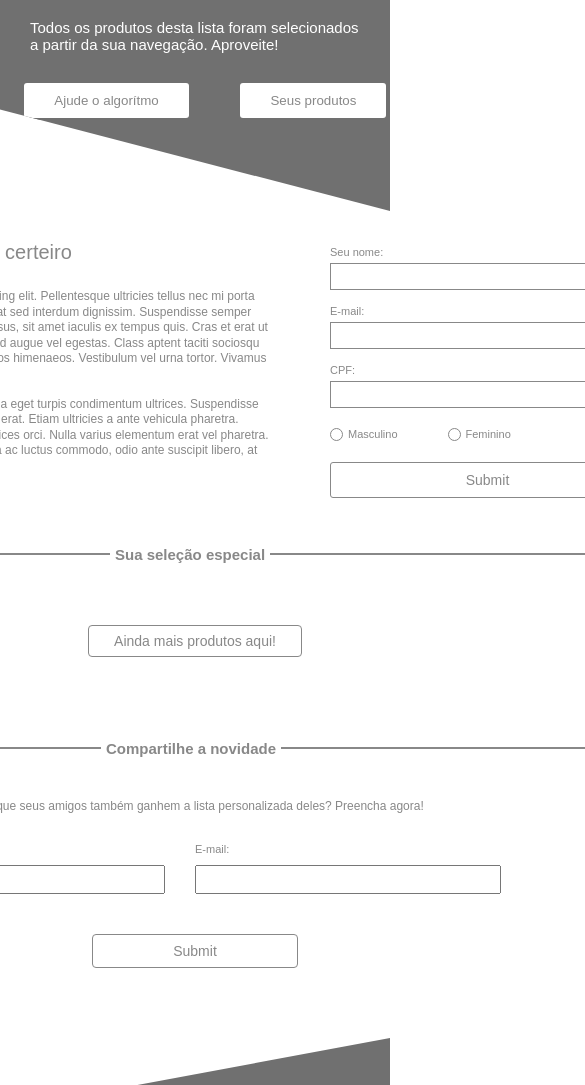
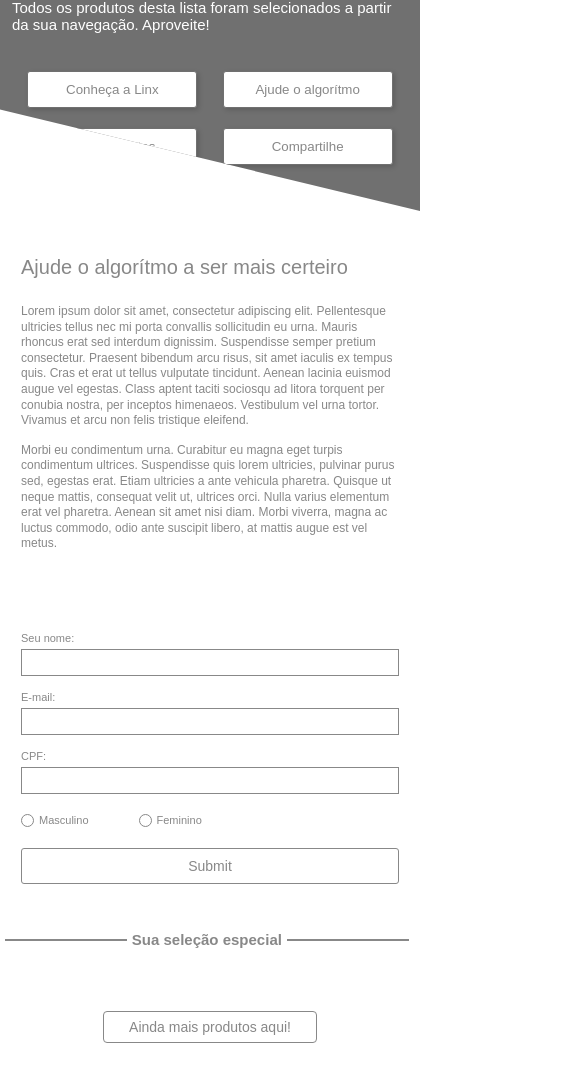
Before and after one commit to isabeiro/landing-page, a plain HTML site: page index.html in a window 390 px wide. Shown: the part 139-1224 px from the top of the page, 585 px wide, since content can reach past the window. Drawn offline with Linux system fonts and the light colour scheme; no server answers.

Commit message:
adicionando design responsivo, max width 420px

```diff
--- a/index.html
+++ b/index.html
@@ -110,7 +110,7 @@
 
                     </div>
 
-                    <input type="submit" class="submit" id="secondSubmit">
+                    <input type="submit" class="submit" id="secondSubmit" value="Enviar agora">
                 </form>
 
 
--- a/style/style.scss
+++ b/style/style.scss
@@ -3,9 +3,7 @@
     --color-primary: #FFFFFF;
     --color-dark-grey: #707070;
     --color-light-grey: #888888;
-    --color-lighter-grey: #00000029;
-
-    @import url('https://fonts.googleapis.com/css2?family=Fraunces:opsz,wght@9..144,700&family=Roboto:wght@400;700&display=swap');
+    --color-dark: #00000029;
 }
 
 * {
@@ -33,14 +31,12 @@ header {
     display: flex;
     align-items: center;
     flex-direction: column;
-    background: var(--color-dark-grey);
     clip-path: polygon(0 0, 100% 0, 100% 100%, 0 71%);
+    background-color: var(--color-dark-grey);
     color: var(--color-primary);
     font-weight: bold;
     letter-spacing: 0px;
     padding-top: 50px;
-
-
 
     .firstSentence {
         font-weight: 100;
@@ -67,7 +63,7 @@ header {
             padding: 10px 30px;
             border: 0;
             border-radius: 3px;
-            box-shadow: 2px 2px var(--color-dark-grey);
+            box-shadow: 2px 2px 5px var(--color-dark);
             color: var(--color-light-grey);
             background-color: var(--color-primary);
         }
@@ -206,7 +202,6 @@ header {
         align-items: center;
 
         .title {
-
             width: 100%;
 
             h3::before,
@@ -219,16 +214,13 @@ header {
                 margin: 20px 5px;
             }
 
-
             h3 {
                 display: flex;
                 align-items: center;
                 font-size: 15px;
                 padding: 5px 0;
             }
-
         }
-
 
         .productsDescription {
             display: flex;
@@ -325,7 +317,6 @@ header {
                 margin: 20px 5px;
             }
 
-
             h4 {
                 display: flex;
                 align-items: center;
@@ -338,7 +329,6 @@ header {
                 display: flex;
                 justify-content: center;
             }
-
         }
 
         form {
@@ -357,9 +347,7 @@ header {
                 border-radius: 4px;
                 font-size: 14px;
                 padding: 8px 80px;
-
             }
-
 
             .labelShare {
                 display: flex;
@@ -384,9 +372,7 @@ header {
                         padding: 5px;
                     }
                 }
-
             }
-
         }
 
 
@@ -426,7 +412,132 @@ header {
     }
 }
 
+/************************
+RESPONSIVO-MÁX 420PX
+************************/
 
+@media (max-width: 420px) {
 
+    * {
+        body {
+            width: 420px;
+        }
+    }
 
+    .header {
+        position: relative;
+        align-items: flex-start;
+        padding-left: 12px;
+        padding-right: 12px;
+
+        .secondSentence {
+            padding: 10px 0 35px 0;
+        }
+
+        .buttons {
+            position: absolute;
+            top: 200px;
+            width: auto;
+            flex-wrap: wrap;
+            justify-content: space-evenly;
+            padding-right: 12px;
+
+            button {
+                width: 170px;
+                margin: 10px;
+                border: 1px solid var(--color-dark-grey);
+
+            }
+        }
+    }
+
+    .container {
+
+        .formulario {
+            flex-direction: column;
+            width: 90%;
+
+            .section-one {
+                width: 100%;
+                padding: 45px 0;
+            }
+
+            .subForm {
+                width: 100%;
+            }
+        }
+
+        .productsList {
+            width: 420px;
+
+            .title {
+
+                h3::before,
+                h3::after {
+                    width: 29%;
+                }
+            }
+
+            .productsDescription {
+                width: auto;
+
+                .product {
+                    display: flex;
+                    flex-direction: row;
+                    width: auto;
+
+                    .img {
+                        margin: 0 12px;
+                    }
+
+                    .description {
+                        height: 150px;
+                        justify-content: space-between;
+
+                        .nomeDoProduto {
+                            padding-top: 0;
+                        }
+
+                        p {
+                            display: none;
+                        }
+
+                        button {
+                            width: 180px;
+                        }
+                    }
+                }
+            }
+        }
+
+        .share {
+            width: 100%;
+
+            .title {
+                span {
+                    padding: 0 12px;
+                    text-align: center;
+                }
+            }
+
+            form {
+                width: 100%;
+                padding: 20px 12px;
+
+                .labelShare {
+                    flex-direction: column;
+
+                    label {
+                        width: auto;
+                        padding: 0;
+
+                        input {
+                            margin: 10px 0 15px 0;
+                        }
+                    }
+                }
+            }
+        }
+    }
+}
 // font-family: 'Roboto', sans-serif;
```
Also changed, not shown: style/style.css, 1 other file.
